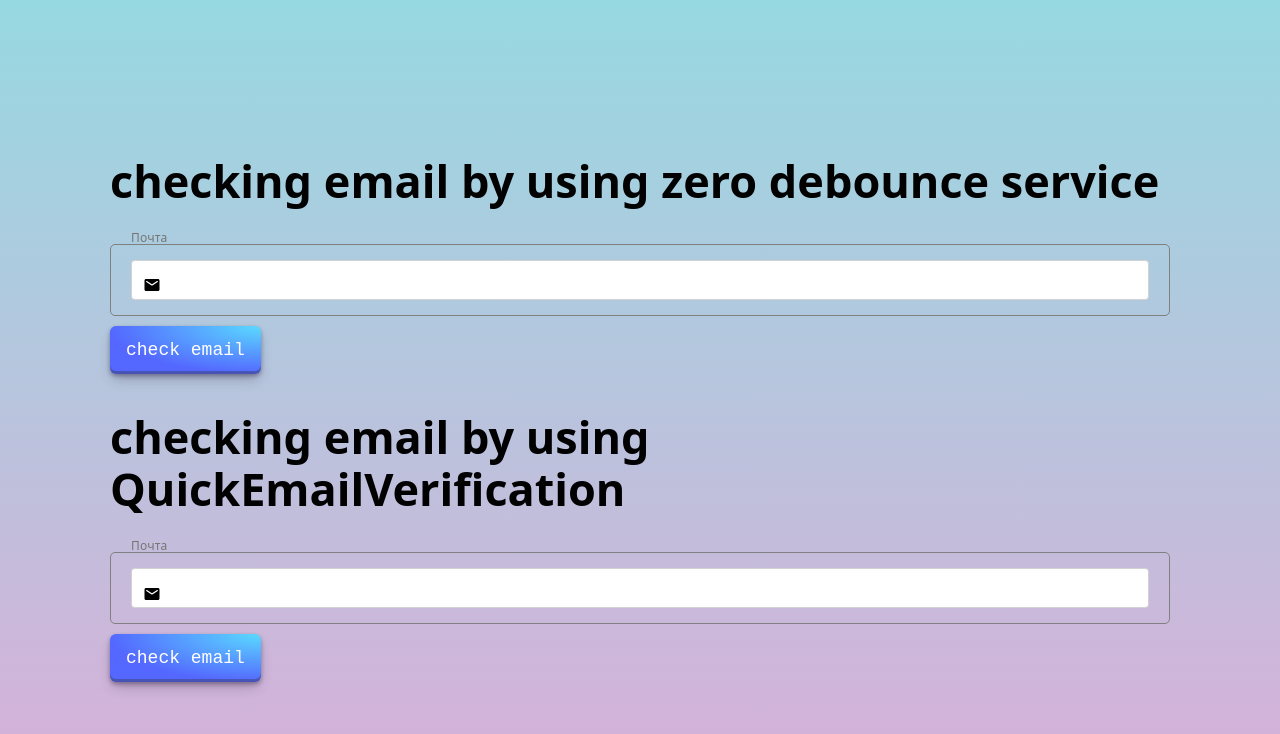
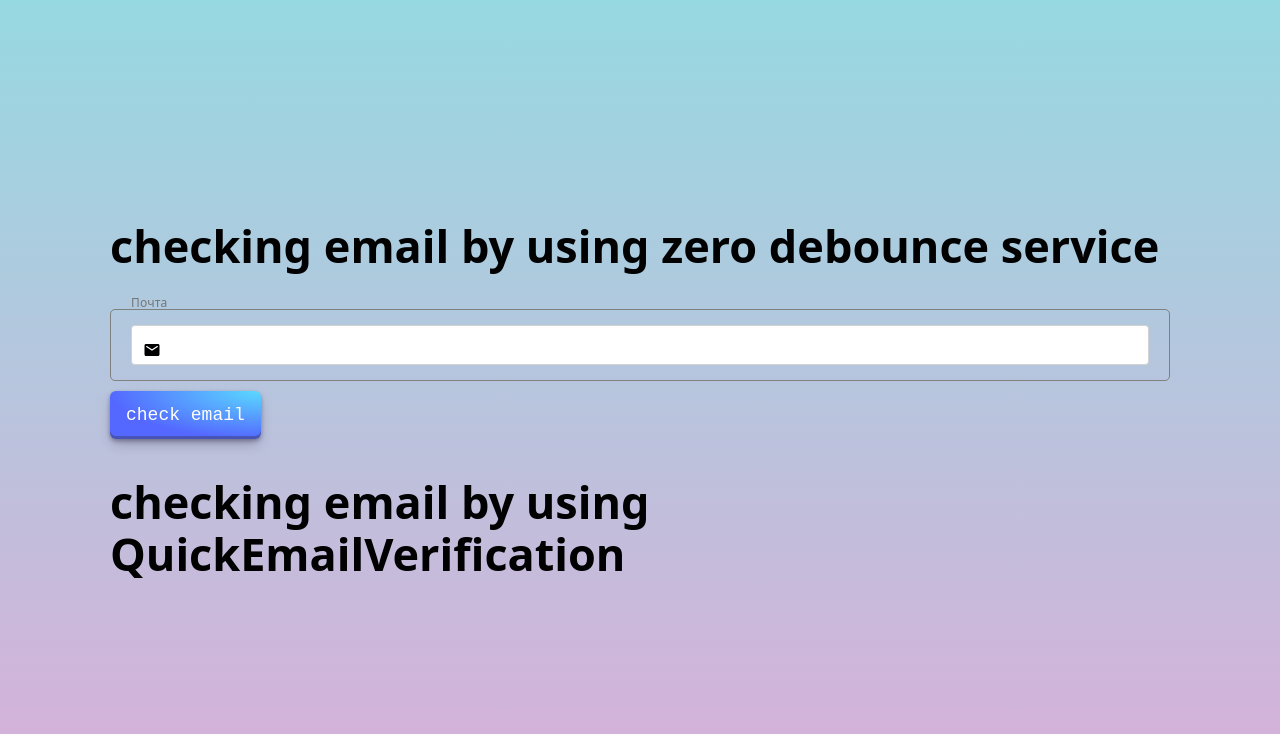
Before and after one commit to AVerba/emailValidationByZeroBounce, a website built with Parcel: page src/index.html in a window 1280 px wide. Built offline with nearby package versions, Linux system fonts and the light colour scheme.

Commit message:
added once more method

```diff
--- a/src/partials/main.html
+++ b/src/partials/main.html
@@ -14,18 +14,18 @@
     </form>
     <button type="button" class="check-btn check-btn1">check email</button>
     <h2 class="main__title">checking email by using QuickEmailVerification</h2>
-    <form class="form">
-      <label class="form__field">
-        <input type="email" class="form__input form__input2" name="email" placeholder=" " autocomplete="off"/>
-        <span class="form__label">Почта</span>
-        <span class="form__icon">
-          <svg class="field-icon" width="18" height="18">
-            <use href="./images/icons/modal.svg#modal-email"></use>
-          </svg>
-        </span>
-      </label>
-    </form>
-    <button type="button" class="check-btn check-btn2">check email</button>
+<!--    <form class="form">-->
+<!--      <label class="form__field">-->
+<!--        <input type="email" class="form__input form__input2" name="email" placeholder=" " autocomplete="off"/>-->
+<!--        <span class="form__label">Почта</span>-->
+<!--        <span class="form__icon">-->
+<!--          <svg class="field-icon" width="18" height="18">-->
+<!--            <use href="./images/icons/modal.svg#modal-email"></use>-->
+<!--          </svg>-->
+<!--        </span>-->
+<!--      </label>-->
+<!--    </form>-->
+<!--    <button type="button" class="check-btn check-btn2">check email</button>-->
   </div>
 
 </section>
```
